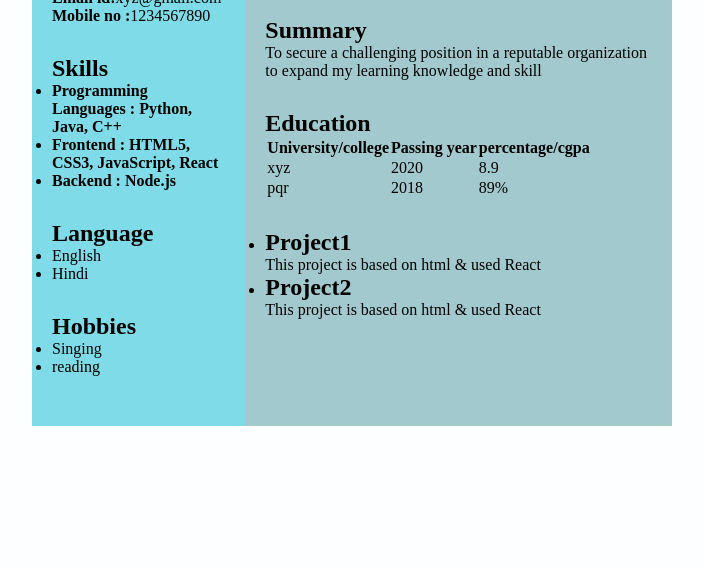
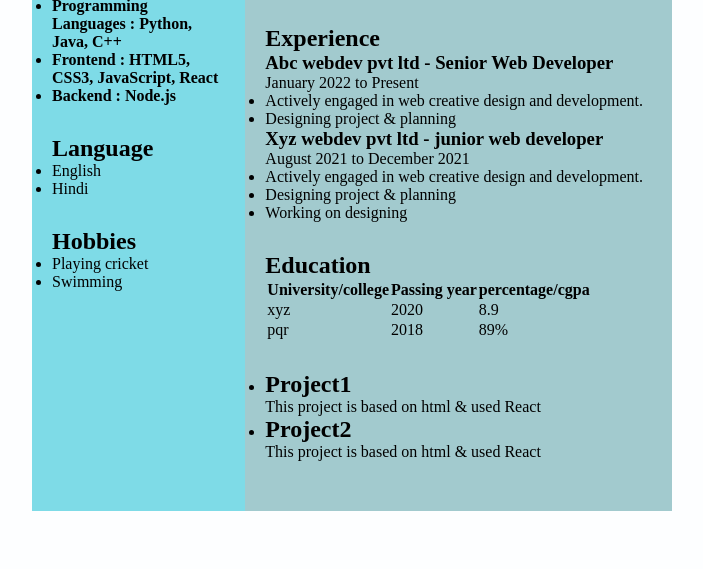
Before and after one commit to sukhmanpreet-k/DevOps, a plain HTML site: page index.html in a window 1280 px wide. Shown: the part 231-800 px from the top of the page, without its empty margins (288-991 px from the left). Drawn offline with Linux system fonts and the light colour scheme.

Commit message:
branching by sukhman

```diff
--- a/index.html
+++ b/index.html
@@ -40,14 +40,14 @@
 			<div class="Hobbies">
 				<h2>Hobbies</h2>
 				<ul>
-					<li>Singing</li>
-					<li>reading</li>
+					<li>Playing cricket</li>
+					<li>Swimming</li>
 				</ul>
 			</div>
 		</div>
 		<div class="right">
 			<div class="name">
-				<h1>Gurneet Kaur</h1>
+				<h1>Amanjot Singh</h1>
 			</div>
 			<div class="title">
 				<p>Web Developer</p>
@@ -58,6 +58,24 @@
 				reputable organization
 					to expand my learning knowledge and skill
 				</p>
+			</div>
+			<div class="Experience">
+				<h2>Experience</h2>
+				<h3>Abc webdev pvt ltd - Senior Web Developer</h3>
+				<p>January 2022 to Present</p>
+				<ul>
+					<li>Actively engaged in web creative
+					design and development.</li>
+					<li>Designing project & planning</li>
+				</ul>
+				<h3>Xyz webdev pvt ltd - junior web developer</h3>
+				<p>August 2021 to December 2021</p>
+				<ul>
+					<li>Actively engaged in web creative
+					design and development.</li>
+					<li>Designing project & planning</li>
+					<li>Working on designing</li>
+				</ul>
 			</div>
 			<div class="Education">
 				<h2>Education</h2>
```
Also changed, not shown: branchsukhman.html (added, +11 -0 lines).
